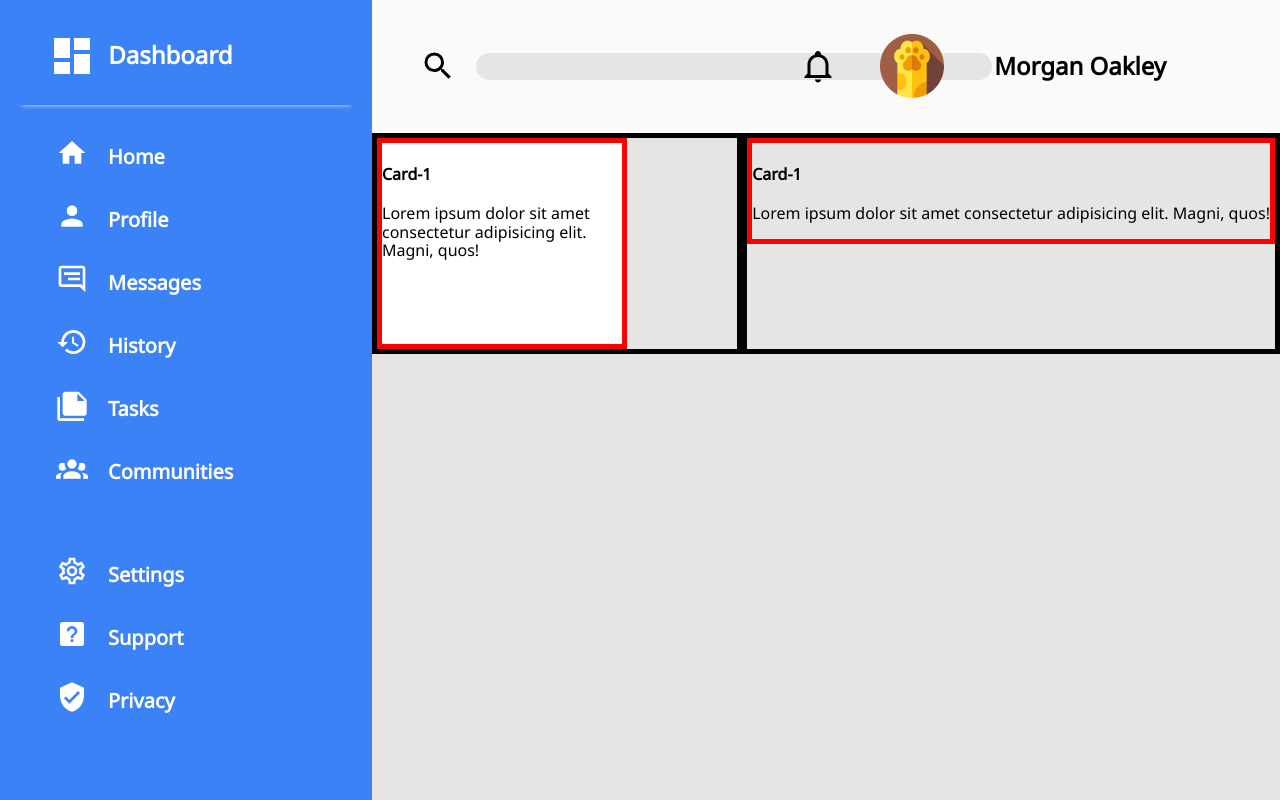
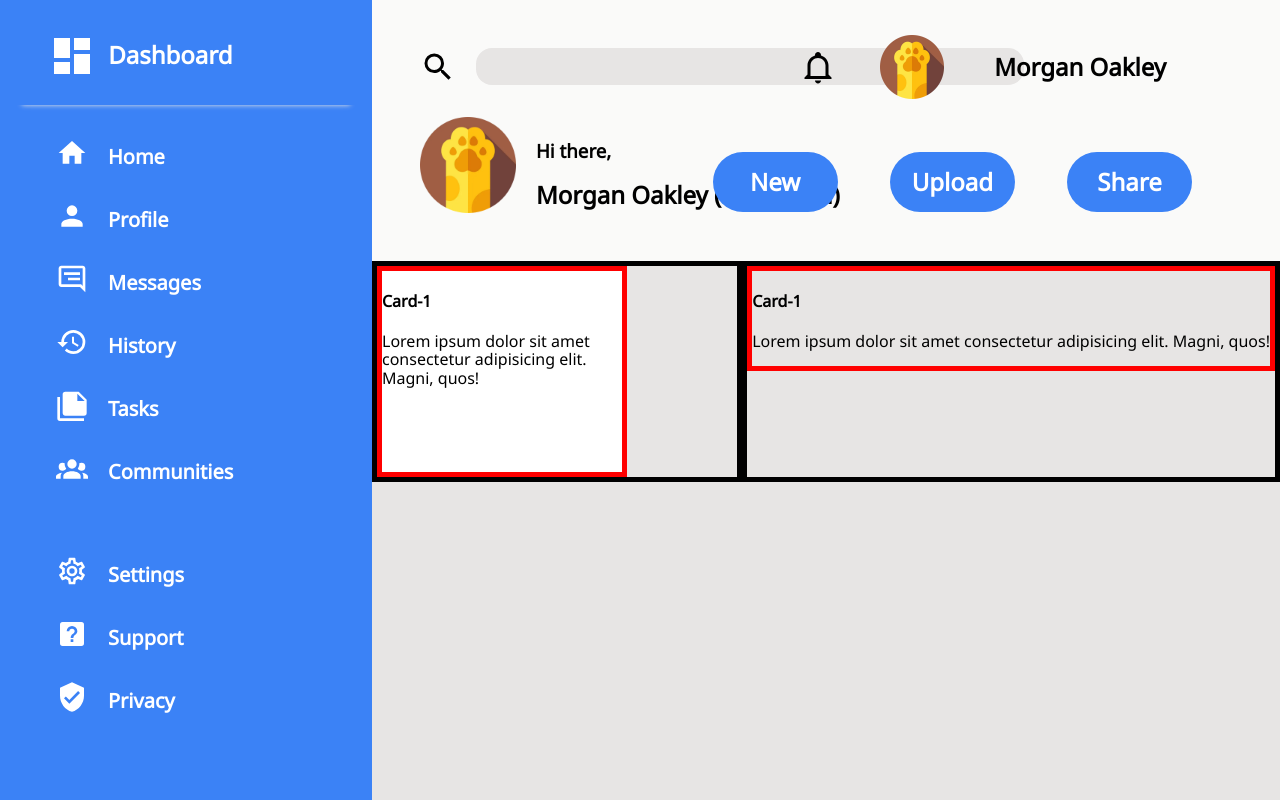
Before and after one commit to Jackie247/admin-dashboard, a website: page index.html in a window 1280 px wide. Drawn offline with nearby package versions, Linux system fonts and the light colour scheme.

Commit message:
finish bottom strip of header

```diff
--- a/index.html
+++ b/index.html
@@ -27,7 +27,18 @@
             </div>
             <!--<a href="https://www.flaticon.com/free-icons/cat" title="cat icons">Cat icons created by AomAm - Flaticon</a>-->
         </div>
-        <div class="bot-strip"></div>
+        <div class="bot-strip">
+            <img src="./images/catpaw.webp" style="width:96px; height:96px" viewBox="0 0 24 24">
+            <div>
+                <h3>Hi there,</h3>
+                <h2>Morgan Oakley (@morgan)</h2>
+            </div>
+            <div class="buttons">
+                <button><h2>New</h2></button>
+                <button><h2>Upload</h2></button>
+                <button><h2>Share</h2></button>
+            </div>
+        </div>
     </header>
     <nav class="sidebar">
         <div class="logo">
--- a/style.css
+++ b/style.css
@@ -22,20 +22,20 @@ header{
     grid-column: 2/-1;
     padding:2em 2em;
 }
-.top-strip,.account{
+/* Top Strip Header */
+.top-strip,.top-strip>.account, .bot-strip{
     display:flex;
     padding:1em;
     gap:20px;
     align-items: center;
-
 }
 .top-strip>input{
     position:relative;
     border:none;
     border-radius:1em;
     background-color: var(--accents);
-    width:clamp(200px,40vw,1000px);
-    height:25px;
+    width:clamp(200px,42.5vw,1000px);
+    height:35px;
 }
 .account{
     position: absolute;
@@ -44,6 +44,26 @@ header{
 .account *{
     margin:0.75em;
 }
+.buttons{
+    position:absolute;
+    right:4em;
+    top:8em;
+}
+.bot-strip>.buttons>button{
+    background-color:var(--sidebar-bg);
+    border:none;
+    border-radius:4em;
+    color:#fff;
+    width:125px;
+    height:60px;
+    margin:1.5em;
+
+}
+.bot-strip h2{
+    margin:0;
+    font-weight:bolder;
+}
+
 /* Sidebar */
 .sidebar{
     display:grid;
```
